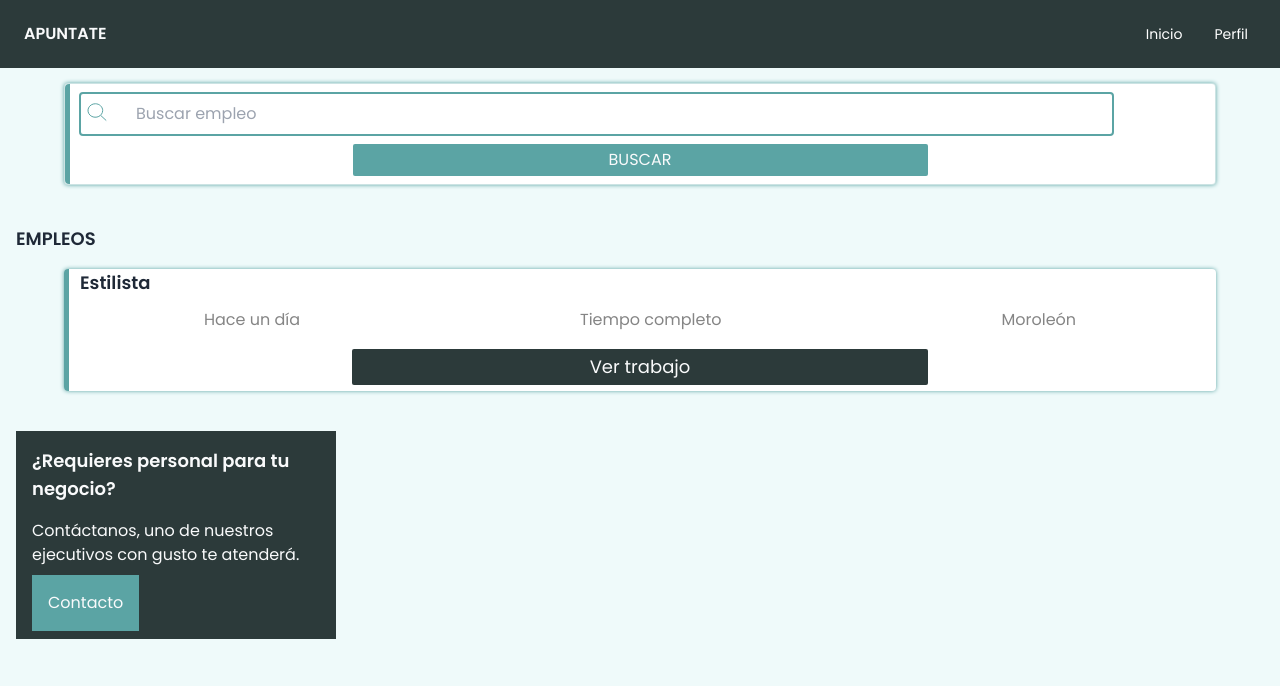
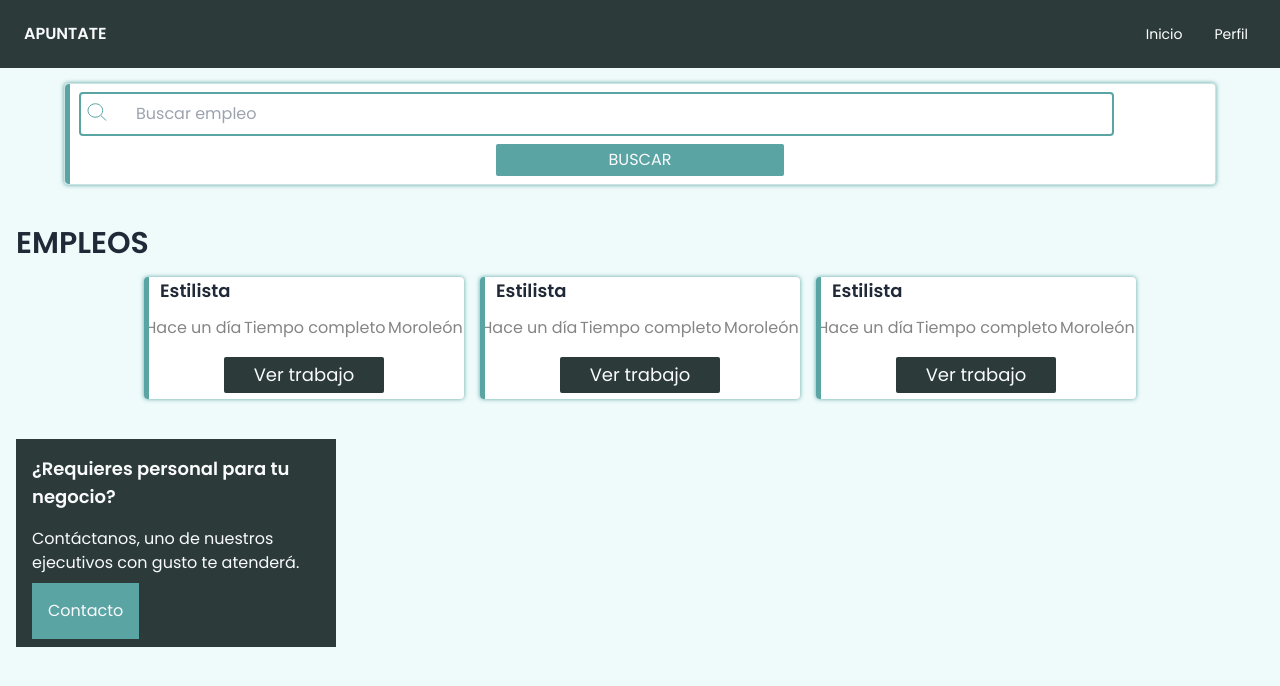
Before and after one commit to hugogaytan10/Apuntate_front, a React (Vite) app: page / in a window 1280 px wide. Shown: the top 686 px of the page. Built offline with nearby package versions, Linux system fonts and the light colour scheme.

Commit message:
inicio de componentes

```diff
--- a/src/Components/Inicio/DetallesTrabajo.jsx
+++ b/src/Components/Inicio/DetallesTrabajo.jsx
@@ -5,7 +5,7 @@ export const DetallesTrabajo = () => {
         <div className='bg-fondo min-h-screen'>
             <div className='contenedor-trabajo'>
                 <span className='franja-lateral'></span>
-                <h3 className='text-lg font-bold p-2'>Estilista</h3>
+                <h3 className='text-2xl font-extrabold p-2'>Estilista</h3>
                 <p>
                     En Mujer Bella, estamos en busca de
                     un estilista talentoso y apasionado
@@ -19,7 +19,7 @@ export const DetallesTrabajo = () => {
                     clientes diversos y contribuir al éxito
                     de nuestro salón.
                 </p>
-                <ul className='contenedor-etiquetas flex flex-wrap justify-around items-center'>
+                <ul className='contenedor-etiquetas flex flex-wrap justify-around items-center gap-2'>
                     <li>Tiempo completo</li>
                     <li>Hace un día</li>
                     <li>Moroleón</li>
--- a/src/Components/Inicio/Inicio.jsx
+++ b/src/Components/Inicio/Inicio.jsx
@@ -11,13 +11,37 @@ export const Inicio = () => {
                     <input type="text" className='inputBuscador' placeholder='Buscar empleo' />
                     <img src={buscador} alt="buscador" />
                 </div>
-                <button className='block m-auto w-2/4 bg-primario text-gray-50 rounded-sm p-1 mb-2'>BUSCAR</button>
+                <button className='block m-auto w-2/4 bg-primario text-gray-50 rounded-sm p-1 mb-2 md:w-1/4'>BUSCAR</button>
             </div>
 
-            <h3 className='font-bold ml-4 mt-10 mb-4 text-lg'>EMPLEOS</h3>
+            <h3 className='font-bold ml-4 mt-10 mb-4 text-lg md:text-3xl'>EMPLEOS</h3>
             <div className='flex flex-wrap w-full justify-center mt-4 gap-4'>
 
-                <div className='contenedor-empleo relative flex flex-wrap'>
+                <div className='contenedor-empleo relative flex flex-wrap md:w-1/4'>
+                    <span className='franja-lateral'></span>
+                    <p className='block w-full ml-4 font-bold text-lg'>Estilista</p>
+                    <div className='block w-full'>
+                        <ul className='flex flex-wrap justify-around items-center'>
+                            <ol className='text-detalles'>Hace un día</ol>
+                            <ol className='text-detalles'>Tiempo completo</ol>
+                            <ol className='text-detalles'>Moroleón</ol>
+                        </ul>
+                    </div>
+                    <NavLink className='bg-gris-oscuro text-gray-50 m-auto w-2/4 p-1 rounded-sm text-lg text-center' to='/detallesTrabajo'>Ver trabajo</NavLink>
+                </div>
+                <div className='contenedor-empleo relative flex flex-wrap md:w-1/4'>
+                    <span className='franja-lateral'></span>
+                    <p className='block w-full ml-4 font-bold text-lg'>Estilista</p>
+                    <div className='block w-full'>
+                        <ul className='flex flex-wrap justify-around items-center'>
+                            <ol className='text-detalles'>Hace un día</ol>
+                            <ol className='text-detalles'>Tiempo completo</ol>
+                            <ol className='text-detalles'>Moroleón</ol>
+                        </ul>
+                    </div>
+                    <NavLink className='bg-gris-oscuro text-gray-50 m-auto w-2/4 p-1 rounded-sm text-lg text-center' to='/detallesTrabajo'>Ver trabajo</NavLink>
+                </div>
+                <div className='contenedor-empleo relative flex flex-wrap md:w-1/4'>
                     <span className='franja-lateral'></span>
                     <p className='block w-full ml-4 font-bold text-lg'>Estilista</p>
                     <div className='block w-full'>
--- a/src/Components/Login/RegistroUsuario.jsx
+++ b/src/Components/Login/RegistroUsuario.jsx
@@ -101,7 +101,7 @@ export const RegistroUsuario = () => {
 
 
             <div id='divPasoDos' className='w-11/12 m-auto bg-white mt-10 transition-all opacity-0 md:w-2/4'>
-                <h3 className='font-bold text-xl ml-4'>Lugar de residencia</h3>
+                <h3 className='font-bold text-xl ml-4'>Lugar de Residencia</h3>
                 <div className='w-10/12 m-auto mt-10'>
 
                     <div className="form-group">
--- a/src/Components/Login/TipoRegistro.jsx
+++ b/src/Components/Login/TipoRegistro.jsx
@@ -12,16 +12,16 @@ export const TipoRegistro = () => {
             className='h-8 w-8 bg-white block rounded-full left-3 absolute top-3'>
                 <img src={arrow} alt="arrow" />
             </div>
-            <h3 className='relative text-white text-2xl text-center top-14'>¿Cómo deseas registrarte?</h3>
+            <h3 className='relative text-white text-2xl text-center top-12'>¿Cómo deseas registrarte?</h3>
             <div
                 onClick={() => { navigate('/RegistroCompania') }}
-                className='h-72 w-72 bg-white rounded-full absolute top-40 left-1/2 -translate-x-1/2 flex flex-wrap flex-col justify-center items-center'>
+                className='h-72 w-72 bg-white rounded-full absolute top-20 left-1/2 -translate-x-1/2 flex flex-wrap flex-col justify-center items-center'>
                 <img src={company} alt="compañia" />
                 <p className='text-2xl font-bold text-primario'>COMPAÑIA</p>
             </div>
             <div
                 onClick={() => { navigate('/RegistroUsuario') }}
-                className='h-72 w-72 bg-white rounded-full absolute top-2/4 left-1/2 -translate-x-1/2 flex flex-wrap flex-col justify-center items-center'>
+                className='h-72 w-72 bg-white rounded-full absolute top-96 left-1/2 -translate-x-1/2 flex flex-wrap flex-col justify-center items-center'>
                 <img src={user} alt="usuario" />
                 <p className='text-2xl font-bold text-primario'>TRABAJADOR</p>
             </div>
```
